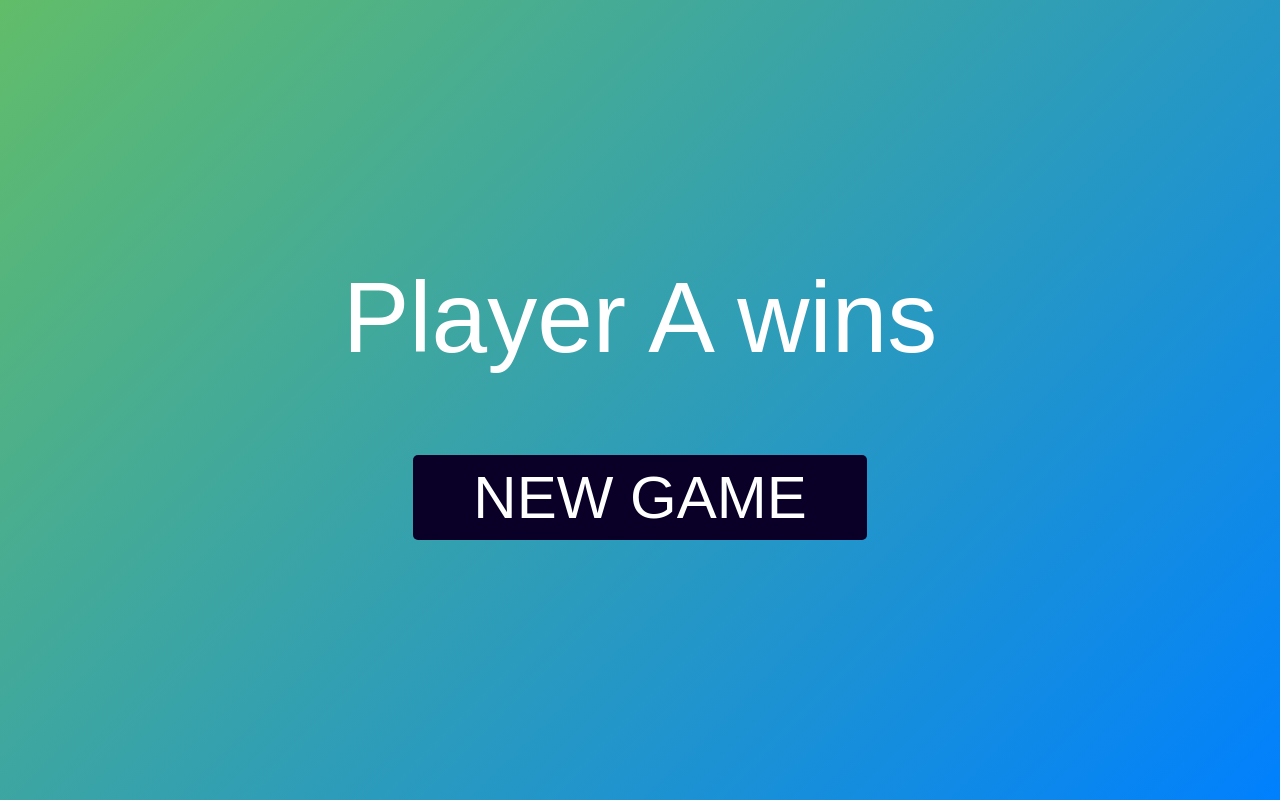
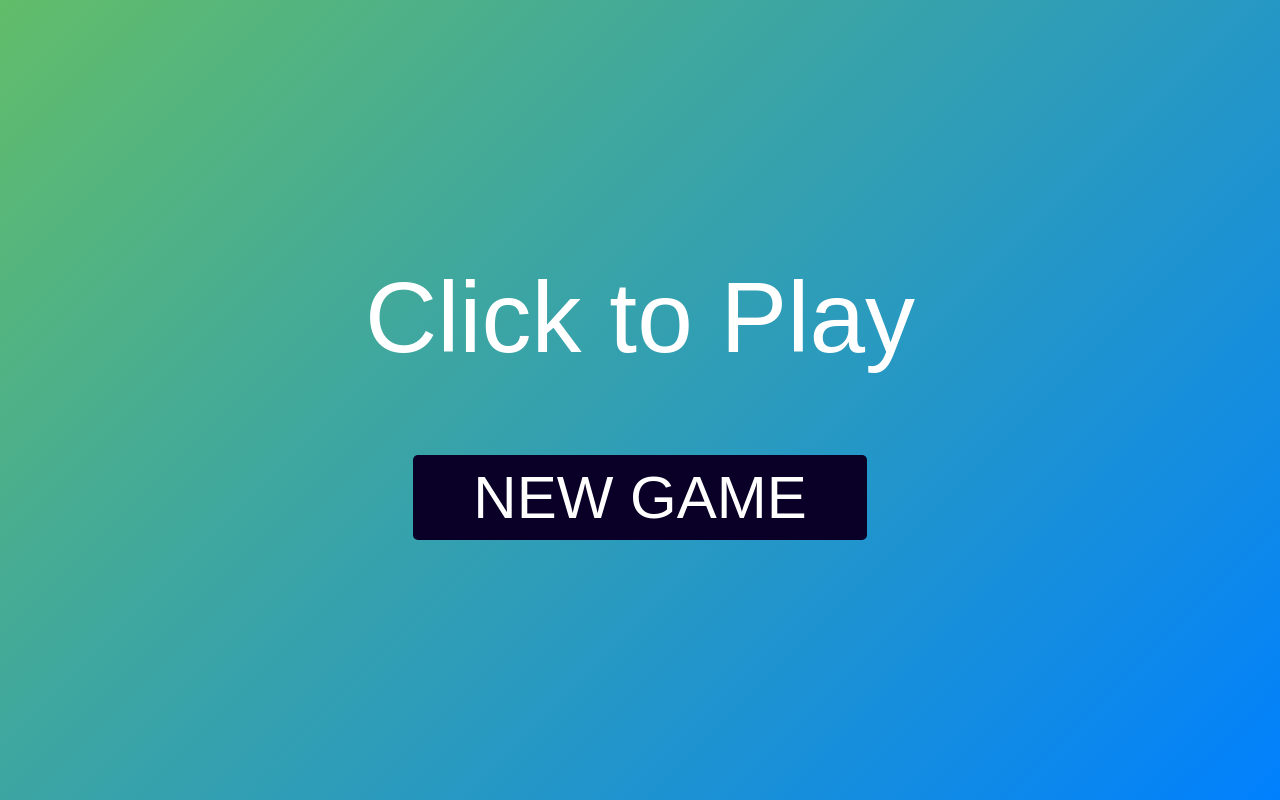
Before and after one commit to poojapriya1024/PRODIGY_WD_03, a plain HTML site: page index.html in a window 1280 px wide. Drawn offline with Linux system fonts and the light colour scheme.

Commit message:
Update index.html

```diff
--- a/index.html
+++ b/index.html
@@ -20,7 +20,7 @@
         </div>
 
         <div class="popup">
-            <p id="message">Player A wins</p>
+            <p id="message">Click to Play</p>
             <button id="new-game">NEW GAME</button>
         </div>
 
```
